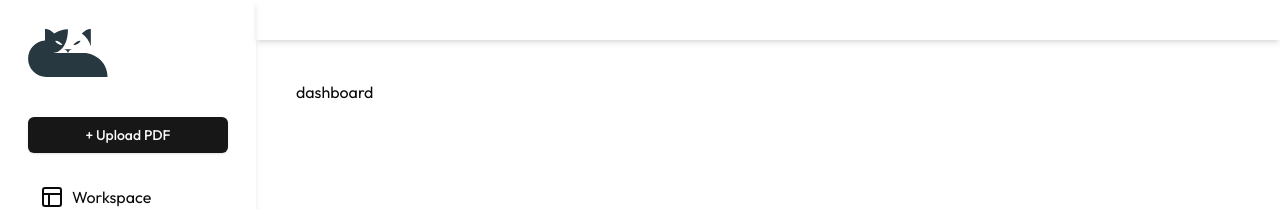
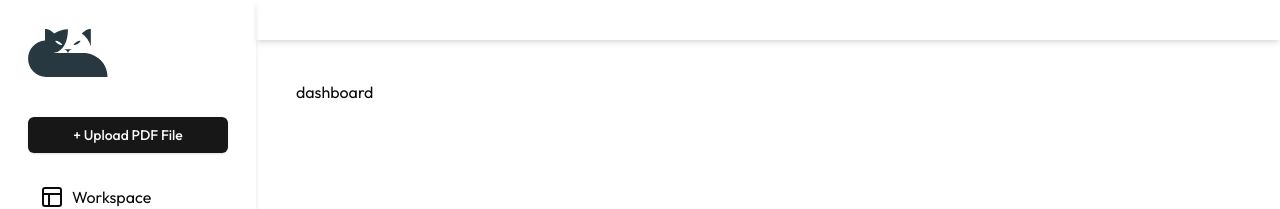
Before and after one commit to HPhucNg/AI-PDF-notes-taker, a Next.js app: page /dashboard in a window 1280 px wide. Shown: the top 209 px of the page. Built offline with nearby package versions, Linux system fonts and the light colour scheme; no server answers.

Commit message:
update dialog animation after upload pdf

```diff
--- a/app/dashboard/_components/UploadPdfDialog.jsx
+++ b/app/dashboard/_components/UploadPdfDialog.jsx
@@ -31,6 +31,7 @@ function UploadPdfDialog({children}) {
     const [file,setFile]=useState();
     const [loading, setLoading] = useState(false);
     const [fileName,setFileName]=useState();
+    const [open,setOpen] = useState(false);
 
     const OnFileSelect = (event)=>{
         setFile(event.target.files[0]);
@@ -78,13 +79,16 @@ function UploadPdfDialog({children}) {
         //console.log(embdedResult)
 
 
-        setLoading(false)
+        setLoading(false);
+        setOpen(false);
 
     }
 
   return (
-    <Dialog>
-        <DialogTrigger asChild>{children}</DialogTrigger>
+    <Dialog open={open}>
+        <DialogTrigger asChild>
+            <Button onClick={()=>setOpen(true)} className="w-full">+ Upload PDF File</Button>
+        </DialogTrigger>
         <DialogContent>
             <DialogHeader>
             <DialogTitle>Upload PDF File</DialogTitle>
@@ -111,7 +115,7 @@ function UploadPdfDialog({children}) {
                     Close
                     </Button>
                 </DialogClose>
-                <Button onClick={OnUpload}>
+                <Button onClick={OnUpload} disabled={loading}>
                     {loading?
                         <Loader2Icon className='animate-spin'/>:'Upload'
                     }
```
